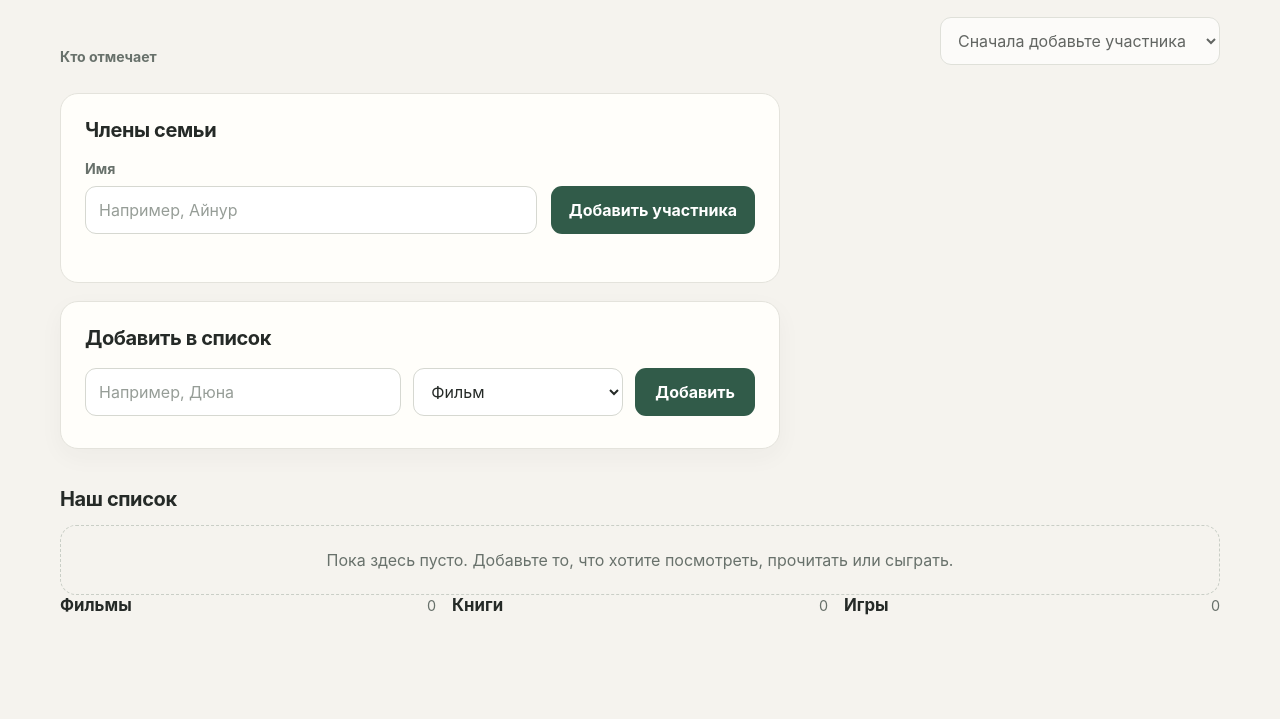
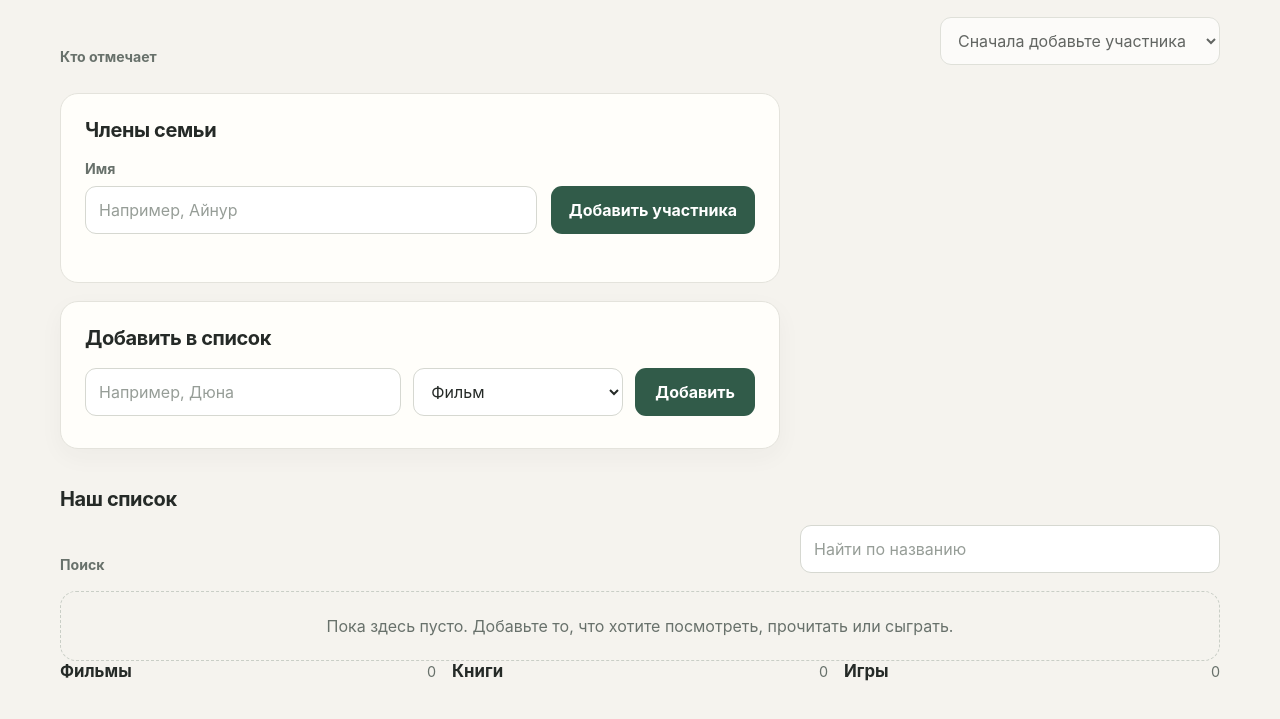
Before and after one commit to nurbayevkin-dev/dz-urok9-ainur-askerbekova, a plain HTML site: page index.html in a window 1280 px wide. Shown: the part 165-884 px from the top of the page. Before the commit the page ends 856 px from the top, so only its background shows below. Drawn offline with Linux system fonts and the light colour scheme.

Commit message:
Добавить поиск по списку

```diff
--- a/index.html
+++ b/index.html
@@ -50,6 +50,10 @@
 
     <section class="list-section" aria-labelledby="list-heading">
       <h2 id="list-heading" class="list-title">Наш список</h2>
+      <div class="search-control">
+        <label class="field" for="search">Поиск</label>
+        <input id="search" name="search" type="search" placeholder="Найти по названию" autocomplete="off">
+      </div>
       <p id="empty-state" class="empty-state">Пока здесь пусто. Добавьте то, что хотите посмотреть, прочитать или сыграть.</p>
       <div class="columns">
         <section class="list-column" aria-labelledby="films-heading"><div class="column-heading"><h3 id="films-heading">Фильмы</h3><span id="film-count" class="item-count" aria-live="polite">0</span></div><ul id="films" class="items" aria-label="Фильмы"></ul></section>
--- a/script.js
+++ b/script.js
@@ -12,6 +12,7 @@
   const typeInput = document.querySelector("#type");
   const hint = document.querySelector("#title-hint");
   const emptyState = document.querySelector("#empty-state");
+  const searchInput = document.querySelector("#search");
   const familyForm = document.querySelector("#family-form");
   const familyNameInput = document.querySelector("#family-name");
   const familyHint = document.querySelector("#family-hint");
@@ -164,6 +165,7 @@
   }
 
   let items = loadItems();
+  let searchQuery = "";
 
   migrateLegacyCompletions();
 
@@ -178,7 +180,9 @@
   function render() {
     for (const list of Object.values(lists)) list.replaceChildren();
     const grouped = { film: [], book: [], game: [] };
-    for (const item of items) grouped[item.type].push(item);
+    for (const item of items) {
+      if (item.title.toLocaleLowerCase("ru").includes(searchQuery)) grouped[item.type].push(item);
+    }
     for (const type of Object.keys(grouped)) counts[type].textContent = String(grouped[type].length);
     emptyState.hidden = items.length > 0;
 
@@ -291,6 +295,11 @@
     }
   });
 
+  searchInput.addEventListener("input", () => {
+    searchQuery = searchInput.value.trim().toLocaleLowerCase("ru");
+    render();
+  });
+
   render();
   renderFamilyMembers();
 })();
--- a/styles.css
+++ b/styles.css
@@ -65,6 +65,8 @@ input::placeholder { color: #969d97; }
 
 .list-section { margin-top: 38px; }
 .list-title { margin-bottom: 14px; }
+.search-control { display: grid; grid-template-columns: auto minmax(240px, 420px); align-items: center; gap: 12px; margin-bottom: 18px; }
+.search-control .field { margin: 0; }
 .columns { display: grid; grid-template-columns: repeat(3, minmax(0, 1fr)); gap: 16px; align-items: start; }
 .list-column { min-width: 0; }
 .column-heading { display: flex; align-items: center; justify-content: space-between; gap: 10px; margin-bottom: 12px; }
@@ -99,6 +101,7 @@ input::placeholder { color: #969d97; }
   #add-form #type { grid-row: 2; margin: 0; }
   #add-form .add-button { grid-row: 3; width: 100%; margin: 0; }
   #add-form .field-hint { grid-row: 4; }
+  .search-control { grid-template-columns: 1fr; gap: 6px; }
   .item-card { padding: 3px 5px; }
   .item-controls { grid-template-columns: 23px minmax(25px, 1fr) auto auto 26px; gap: 3px; }
   .item-title { font-size: .85rem; }
```
Also changed, not shown: 2 other files.
